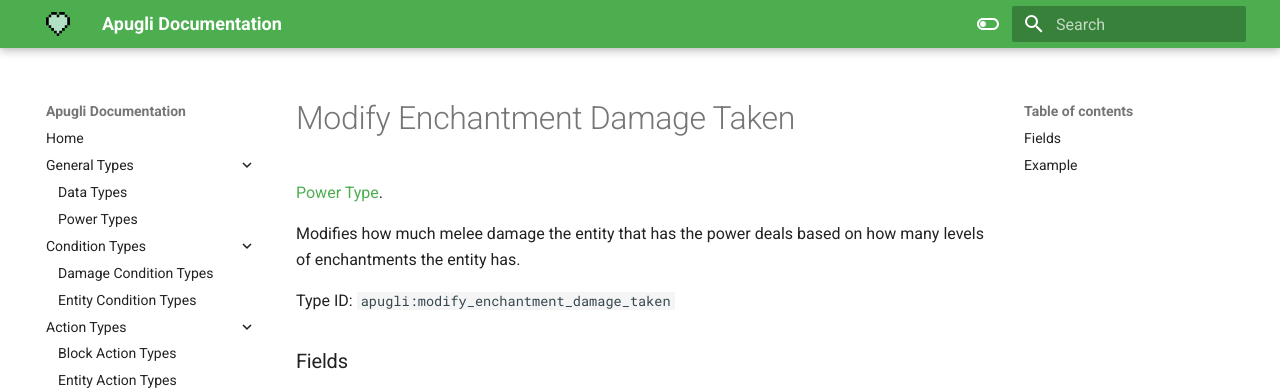
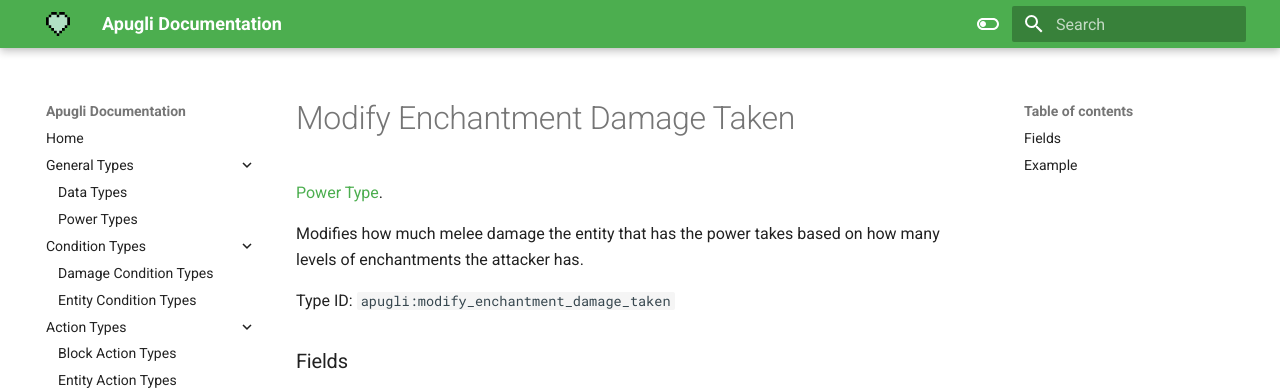
Before and after one commit to MerchantPug/apugli-docs, an MkDocs documentation site: the page built from docs/types/power_types/modify_enchantment_damage_taken.md, in a window 1280 px wide and 900 px high. Shown: the top 390 px of the window. Built offline with MkDocs 1.6.1 and Material for MkDocs 9.7.7, drawn with Linux system fonts in a browser that asks for light colours.

Commit message:
Fix description

```diff
--- a/docs/types/power_types/modify_enchantment_damage_taken.md
+++ b/docs/types/power_types/modify_enchantment_damage_taken.md
@@ -7,7 +7,7 @@ date: 2022-03-05
 
 [Power Type](../power_types.md).
 
-Modifies how much melee damage the entity that has the power deals based on how many levels of enchantments the entity has.
+Modifies how much melee damage the entity that has the power takes based on how many levels of enchantments the attacker has.
 
 Type ID: `apugli:modify_enchantment_damage_taken`
 
```
